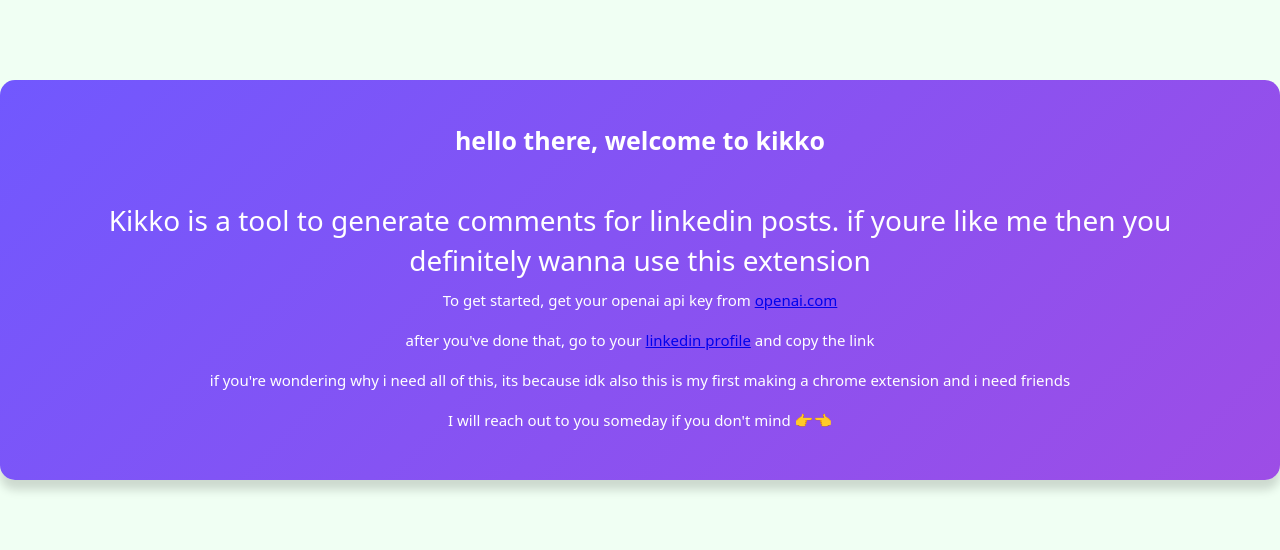
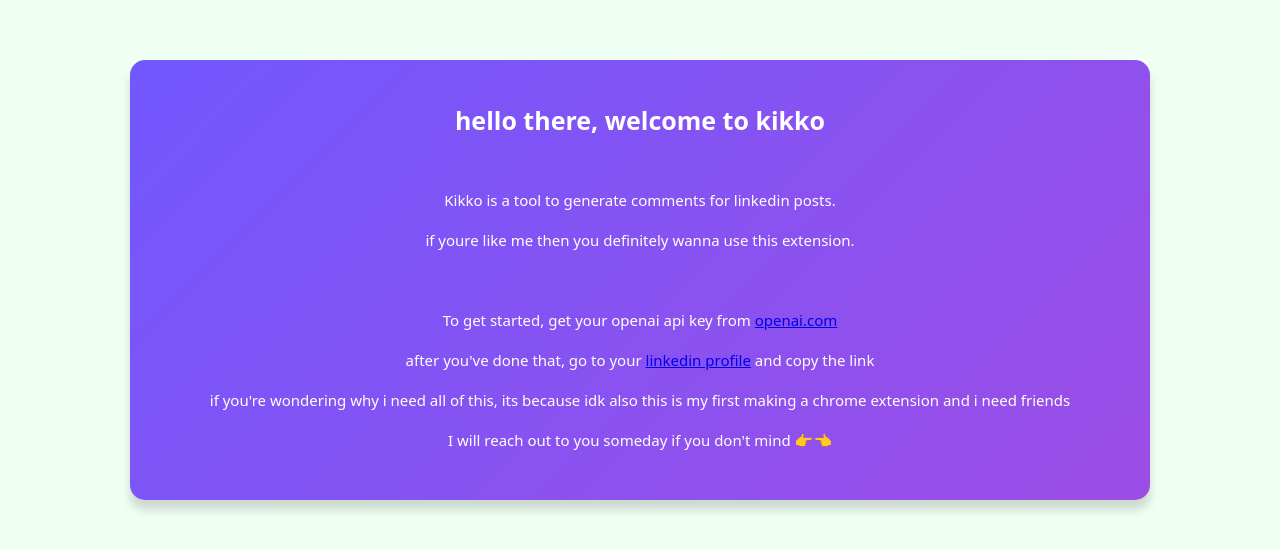
Before and after one commit to kikko-app/kikko-app.github.io, a plain HTML site: page index.html in a window 1280 px wide. Shown: the part 120-670 px from the top of the page. Drawn offline with Linux system fonts and the light colour scheme.

Commit message:
Update index.html

```diff
--- a/index.html
+++ b/index.html
@@ -9,8 +9,8 @@
     <div class="card">
   <h2>hello there, welcome to kikko</h2>
         <br>
-  Kikko is a tool to generate comments for linkedin posts.
-  if youre like me then you definitely wanna use this extension
+  <p>Kikko is a tool to generate comments for linkedin posts.</p>
+  <p>if youre like me then you definitely wanna use this extension.</p>
         <br>
   <p>To get started, get your openai api key from <a href="https://platform.openai.com/account/api-keys" target="_blank">openai.com</a></p>
   <p>after you've done that, go to your <a href="https://www.linkedin.com/in/" target="_blank"> linkedin profile</a> and copy the link</p>
```
